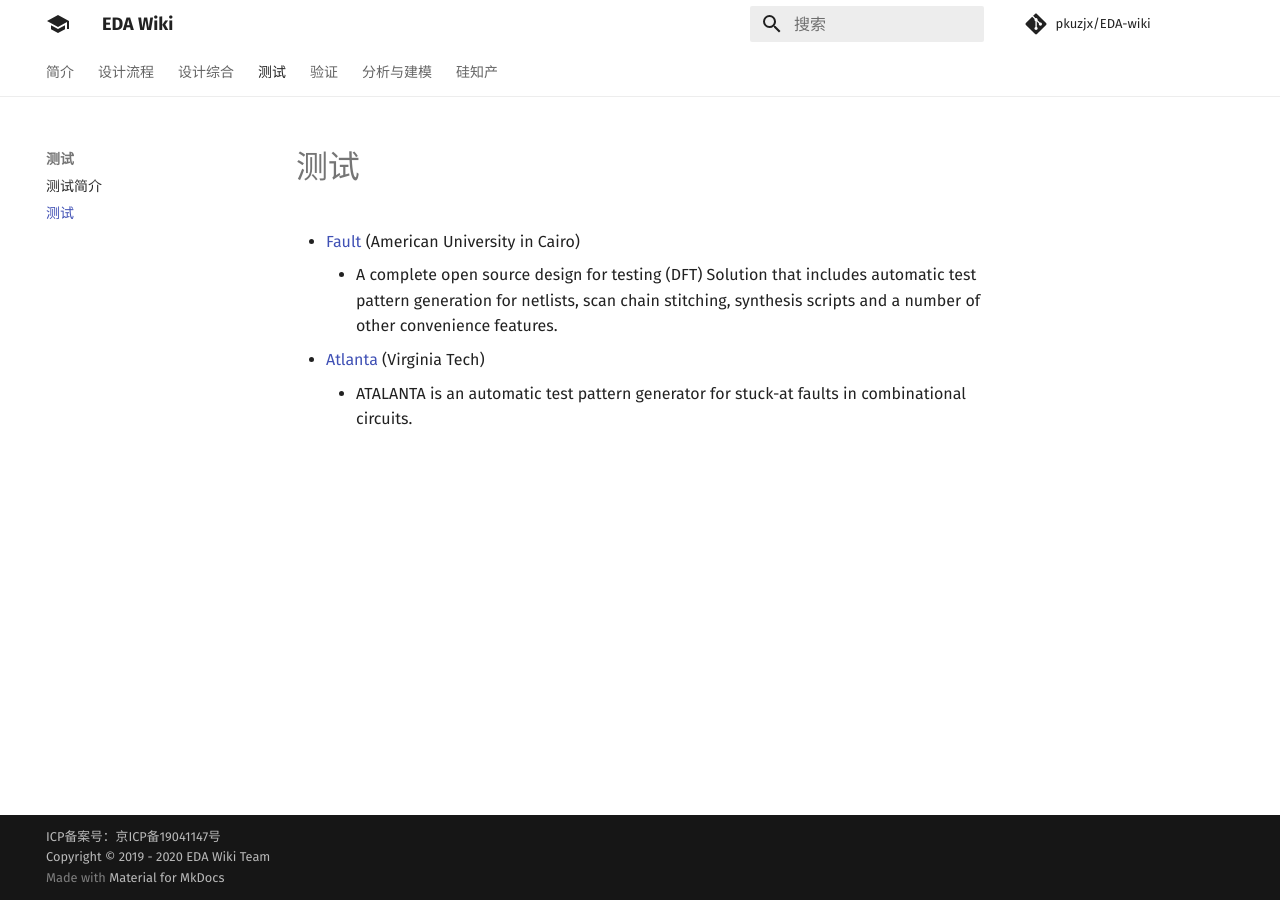
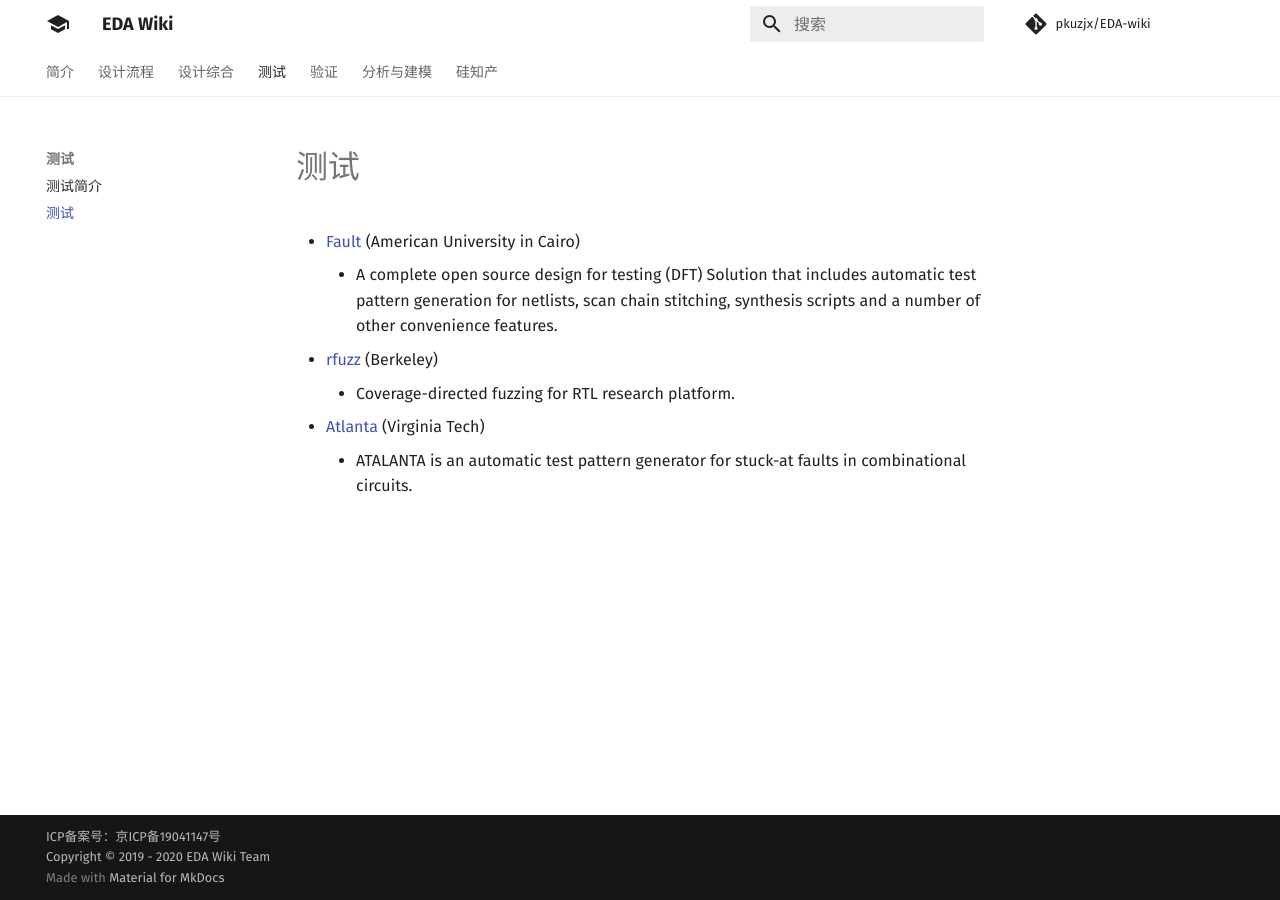
Before and after one commit to daitoto/EDA-wiki, an MkDocs documentation site: the page built from docs/testing/testing.md, in a window 1280 px wide. Built offline with MkDocs 1.6.1 and Material for MkDocs 9.7.7, drawn with Linux system fonts in a browser that asks for light colours; comment, search, counter and statistics services are not loaded.

Commit message:
Update testing.md

```diff
--- a/docs/testing/testing.md
+++ b/docs/testing/testing.md
@@ -1,4 +1,6 @@
 - [Fault](https://github.com/Cloud-V/Fault) (American University in Cairo)
   - A complete open source design for testing (DFT) Solution that includes automatic test pattern generation for netlists, scan chain stitching, synthesis scripts and a number of other convenience features.
+- [rfuzz](https://github.com/ekiwi/rfuzz) (Berkeley)
+  - Coverage-directed fuzzing for RTL research platform.
 - [Atlanta](https://github.com/hsluoyz/Atalanta) (Virginia Tech)
   - ATALANTA is an automatic test pattern generator for stuck-at faults in combinational circuits.
```
